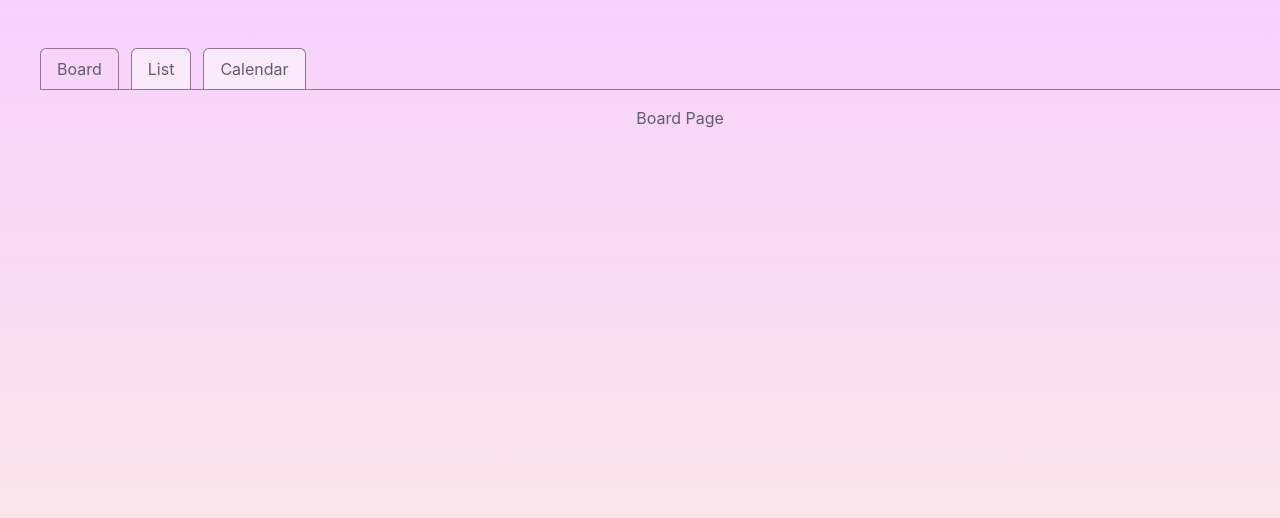
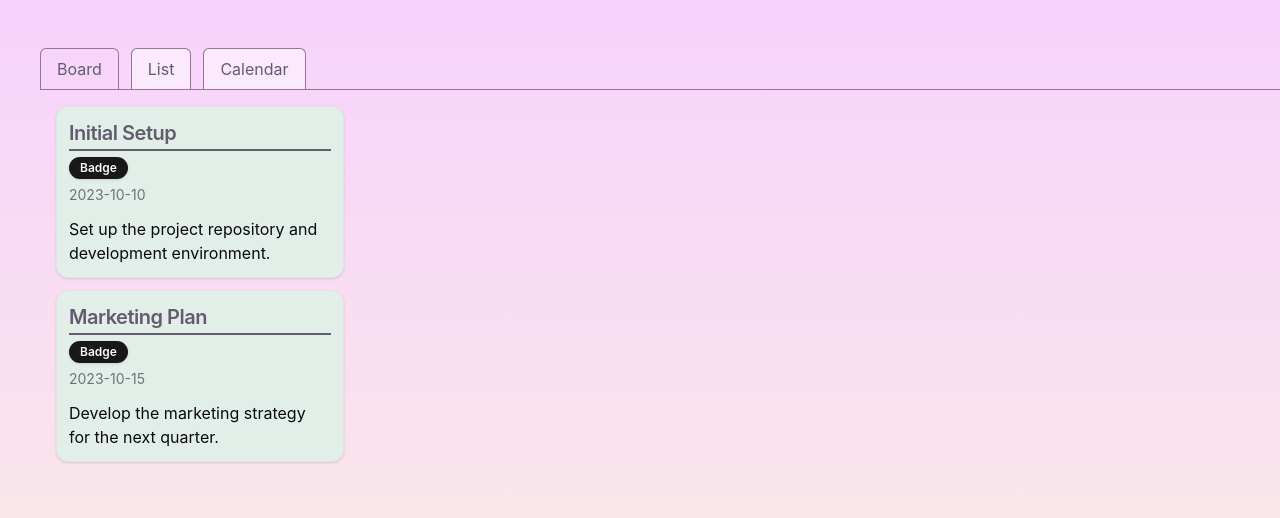
Before and after one commit to KaiKoide/task-space, a React (Vite) app in the folder client/: page / in a window 1280 px wide. Shown: the top 518 px of the page. Built offline with nearby package versions, Linux system fonts and the light colour scheme.

Commit message:
chore: display mock task data with card

```diff
--- a/client/src/components/Board.tsx
+++ b/client/src/components/Board.tsx
@@ -1,5 +1,30 @@
+import {
+	Card,
+	CardContent,
+	CardDescription,
+	CardHeader,
+	CardTitle,
+} from "@/components/ui/card";
+import tasksData from "@/mock/tasksData.json";
+import { Badge } from "./ui/badge";
+
 function Board() {
-	return <p>Board Page</p>;
+	return (
+		<div className="grid gap-3">
+			{tasksData.map((task) => (
+				<Card key={task.id}>
+					<CardHeader>
+						<CardTitle className="text-custom-text">{task.title}</CardTitle>
+						<Badge>badge</Badge>
+						<CardDescription>{task.due_date}</CardDescription>
+					</CardHeader>
+					<CardContent>
+						<p>{task.description}</p>
+					</CardContent>
+				</Card>
+			))}
+		</div>
+	);
 }
 
 export default Board;
--- /dev/null
+++ b/client/src/mock/tasksData.json
@@ -0,0 +1,22 @@
+[
+	{
+		"id": "t1u2v3w4-1234-56ab-cdef-0987654321kl",
+		"title": "Initial Setup",
+		"description": "Set up the project repository and development environment.",
+		"created_at": "2023-10-03T12:00:00Z",
+		"due_date": "2023-10-10",
+		"status": "in_progress",
+		"group_id": "g1h2i3j4-1234-56ab-cdef-0987654321ef",
+		"created_by": "a1b2c3d4-5678-90ab-cdef-1234567890ab"
+	},
+	{
+		"id": "x1y2z3a4-5678-90ab-cdef-1234567890mn",
+		"title": "Marketing Plan",
+		"description": "Develop the marketing strategy for the next quarter.",
+		"created_at": "2023-10-04T14:00:00Z",
+		"due_date": "2023-10-15",
+		"status": "todo",
+		"group_id": "k1l2m3n4-5678-90ab-cdef-1234567890gh",
+		"created_by": "b1c2d3e4-1234-56ab-cdef-0987654321ab"
+	}
+]
```
Also changed, not shown: client/src/mock/groupMembersData.json (added, +20 -0 lines), client/src/mock/groupsData.json (added, +12 -0 lines), client/src/mock/tagsData.json (added, +17 -0 lines), client/src/mock/taskTagsData.json (added, +14 -0 lines), client/src/mock/usersData.json (added, +16 -0 lines).
